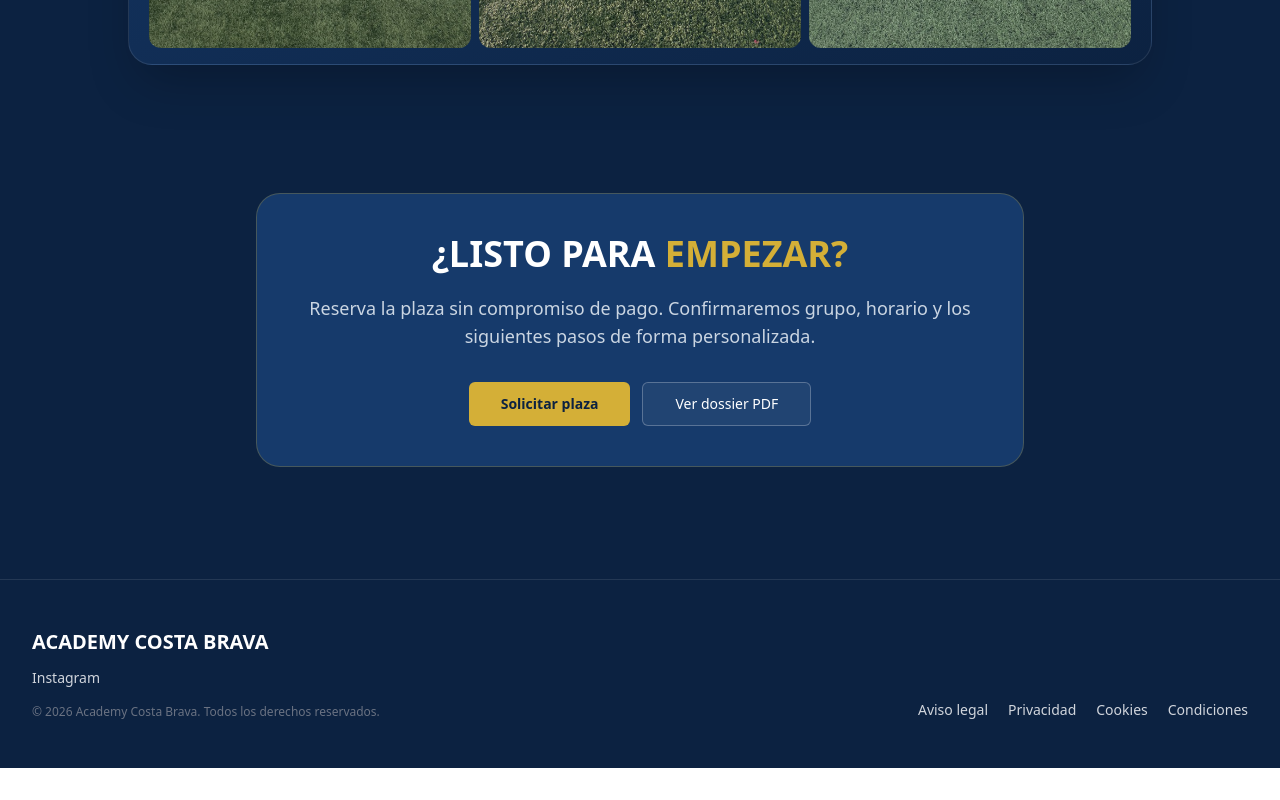
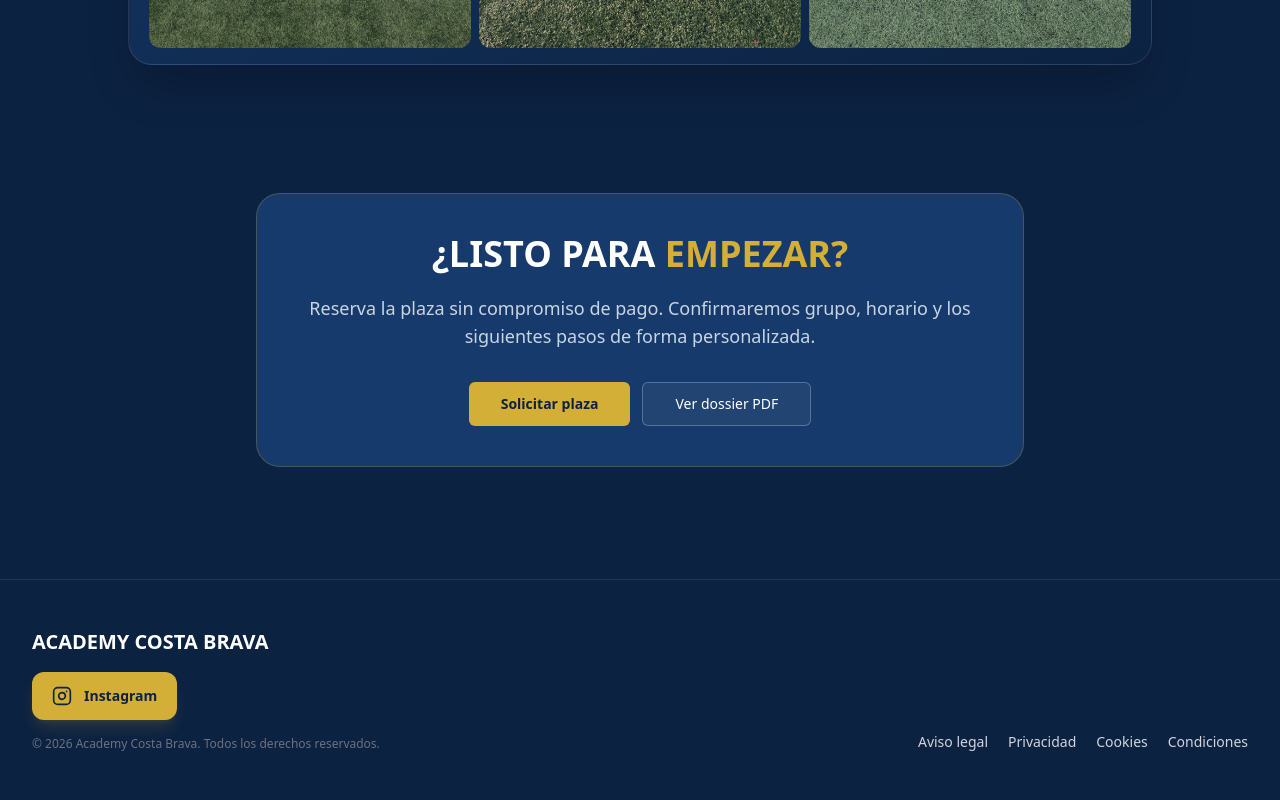
Before and after one commit to RCB33/academycb, a Next.js app: page /academia in a window 1280 px wide. Shown: the part 5511-6311 px from the top of the page. Before the commit the page ends 6279 px from the top, so only its background shows below. Built offline with nearby package versions, Linux system fonts and the light colour scheme; no server answers; the database is empty.

Commit message:
Highlight footer Instagram link and clarify summer training label

```diff
--- a/src/app/(public)/academia/page.tsx
+++ b/src/app/(public)/academia/page.tsx
@@ -103,7 +103,7 @@ export default async function AcademyPage() {
                         </div>
                         <div className="shrink-0 rounded-3xl border border-gold/25 bg-navy/70 p-6 md:min-w-64 md:p-8">
                             <CalendarDays aria-hidden="true" className="h-7 w-7 text-gold" />
-                            <p className="mt-4 text-xs font-bold uppercase tracking-[0.15em] text-slate-400">{translate("Academy de verano")}</p>
+                            <p className="mt-4 text-xs font-bold uppercase tracking-[0.15em] text-slate-400">{translate("Tecnificación de")} {translate("verano")}</p>
                             <p className="mt-2 font-heading text-3xl font-black uppercase text-gold">{translate("Julio y agosto")}</p>
                         </div>
                     </div>
--- a/src/app/(public)/layout.tsx
+++ b/src/app/(public)/layout.tsx
@@ -100,7 +100,21 @@ export default async function PublicLayout({
                         <div>
                             <p className="font-heading text-xl font-bold uppercase text-white">{translate(academyName)}</p>
                             {translate(settings.academy_address && <p className="mt-2 text-sm">{translate(settings.academy_address)}</p>)}
-                            {translate(socialLinks.length > 0 && <div className="mt-3 flex flex-wrap gap-4 text-sm">{translate(socialLinks.map(([label, href]) => <a key={label} href={href} target="_blank" rel="noreferrer" className="hover:text-gold">{translate(label)}</a>))}</div>)}
+                            {socialLinks.length > 0 && <div className="mt-4 flex flex-wrap items-center gap-4 text-sm">
+                                {socialLinks.map(([label, href]) => <a
+                                    key={label}
+                                    href={href}
+                                    target="_blank"
+                                    rel="noopener noreferrer"
+                                    aria-label={label === 'Instagram' ? translate("Instagram de Academy Costa Brava (se abre en otra pestaña)") : undefined}
+                                    className={label === 'Instagram'
+                                        ? "inline-flex min-h-12 items-center justify-center gap-3 rounded-xl bg-gold px-5 py-3 font-bold text-navy shadow-lg shadow-gold/15 transition-colors hover:bg-gold-light focus-visible:outline-2 focus-visible:outline-offset-4 focus-visible:outline-gold"
+                                        : "hover:text-gold"}
+                                >
+                                    {label === 'Instagram' && <Instagram className="h-5 w-5 shrink-0" aria-hidden="true" />}
+                                    {translate(label)}
+                                </a>)}
+                            </div>}
                             {settings.prices_include_vat === 'true' && <p className="mt-4 text-sm">{translate("Todos los precios incluyen IVA.")}</p>}
                             <p className="mt-4 text-xs text-gray-500">{translate("© ")}{translate(year)} {translate(academyName)}{translate(". Todos los derechos reservados.")}</p>
                         </div>
```
